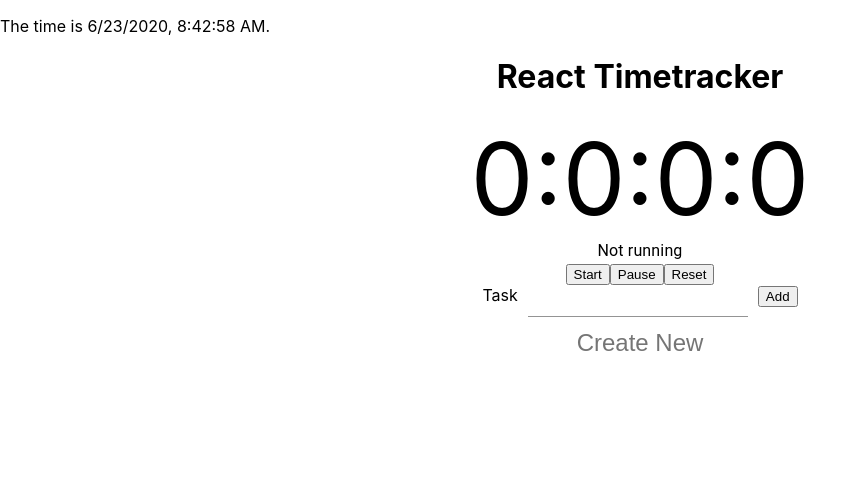
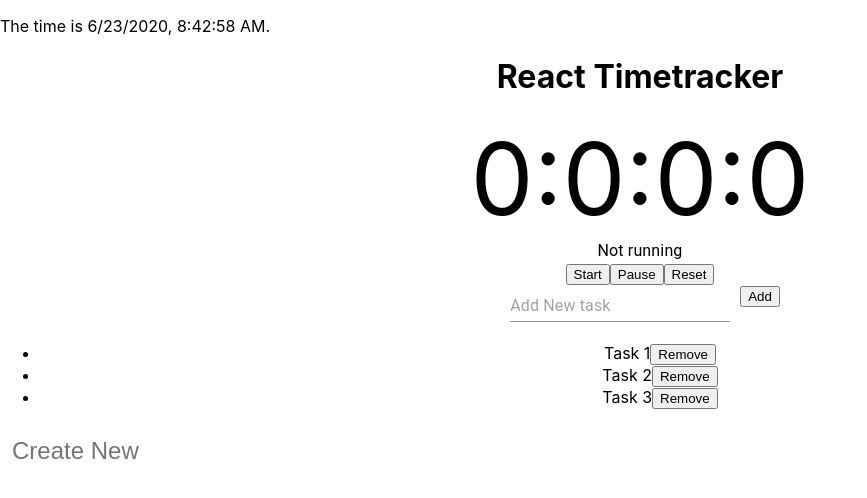
Before and after one commit to Benriez/timeTracker, a React (Create React App) app: page / in a window 1280 px wide. Shown: the top 498 px of the page, without its empty margins (0-867 px from the left). Built offline with nearby package versions, Linux system fonts and the light colour scheme.

Commit message:
added removeable list

```diff
--- a/src/App.js
+++ b/src/App.js
@@ -4,6 +4,8 @@ import React from 'react';
 //import Typography from "@material-ui/core/Typography"
 import Clock from "./components/Clock";
 import MyStopwatch from "./components/Timer"
+import {IconButton} from "@material-ui/core";
+import ListWithUpdateItem from "./components/TimeList"
 
 class App extends React.Component {
   render (){
@@ -12,7 +14,8 @@ class App extends React.Component {
         <Clock />
         <h1 style={{textAlign: 'center'}}>React Timetracker</h1>
         <MyStopwatch />
-
+        <ListWithUpdateItem />
+        <IconButton onClick={""} >Create New</IconButton>
 
       </div>
     );
--- a/src/components/TimeList.js
+++ b/src/components/TimeList.js
@@ -1,20 +1,30 @@
-import {List} from "@material-ui/core";
-import React from "react";
-import Todo from "./Todo";
+import React from 'react';
 
-function TimeList ({todos, toggleComplete, removeTodo}) {
-    return(
-        <List>
-            {todos.map(todo => (
-                <Todo
-                    key={todo.id}
-                    todo={todo}
-                    toggleComplete={toggleComplete}
-                    removeTodo={removeTodo}
-                />
-            ))}
-        </List>
-    )
-}
+const initialList = [
+  { id: 'a', name: 'Task 1' },
+  { id: 'b', name: 'Task 2' },
+  { id: 'c', name: 'Task 3' },
+];
 
-export default TimeList;
+const ListWithRemoveItem = () => {
+  const [list, setList] = React.useState(initialList);
+
+  const handleClick = id => {
+    setList(list.filter(item => item.id !== id));
+  };
+
+  return (
+    <ul>
+      {list.map(item => (
+        <li key={item.id} style={{textAlign: 'center'}}>
+          <label>{item.name}</label>
+          <button type="button" onClick={() => handleClick(item.id)}>
+            Remove
+          </button>
+        </li>
+      ))}
+    </ul>
+  );
+};
+
+export default ListWithRemoveItem;
--- a/src/components/Timer.js
+++ b/src/components/Timer.js
@@ -1,8 +1,7 @@
 import React from 'react';
 import { useStopwatch } from 'react-timer-hook';
-import {IconButton, TextField} from "@material-ui/core";
+import {TextField} from "@material-ui/core";
 import Typography from "@material-ui/core/Typography"
-//import Clock from "./components/Clock";
 
 function MyStopwatch() {
   const {
@@ -28,12 +27,15 @@ function MyStopwatch() {
       <button onClick={reset}>Reset</button>
       <form>
         <label>
-          Task
-          <TextField style={{margin: '0 10px'}} type="text" name="task" />
+
+          <TextField
+            style={{margin: '5px 10px '}}
+            type="text" name="task"
+            placeholder="Add New task"/>
         </label>
         <button onClick={reset}>Add</button>
       </form>
-      <IconButton onClick={start}>Create New</IconButton>
+
     </div>
   );
 }
```
